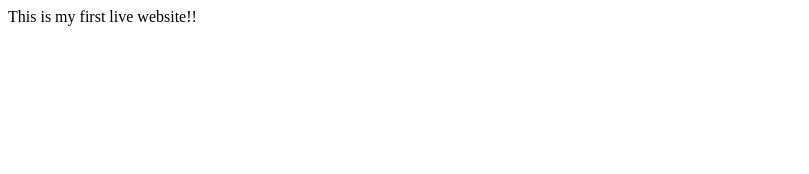
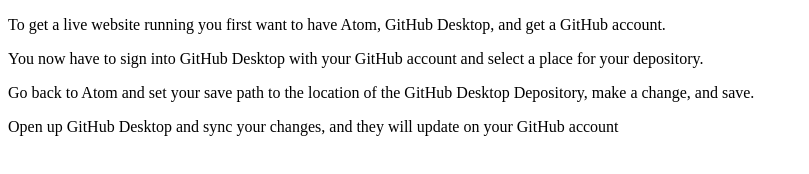
Before and after one commit to norrcon/norrcon.github.io, a plain HTML site: page index.html in a window 1280 px wide. Shown: the whole page, without its empty margins (0-809 px from the left). Drawn offline with Linux system fonts and the light colour scheme.

Commit message:
action description

```diff
--- a/index.html
+++ b/index.html
@@ -6,7 +6,25 @@
   </head>
   <body>
 
-    This is my first live website!!
+  <p>
+  To get a live website running you first want to have
+  Atom, GitHub Desktop, and get a GitHub account.
+  </p>
+
+  <p>
+    You now have to sign into GitHub Desktop with your
+    GitHub account and select a place for your depository.
+  </p>
+
+  <p>
+    Go back to Atom and set your save path to the location
+    of the GitHub Desktop Depository, make a change, and save.
+  </p>
+
+  <p>
+    Open up GitHub Desktop and sync your changes, and they
+    will update on your GitHub account
+  </p>
 
   </body>
 </html>
```
